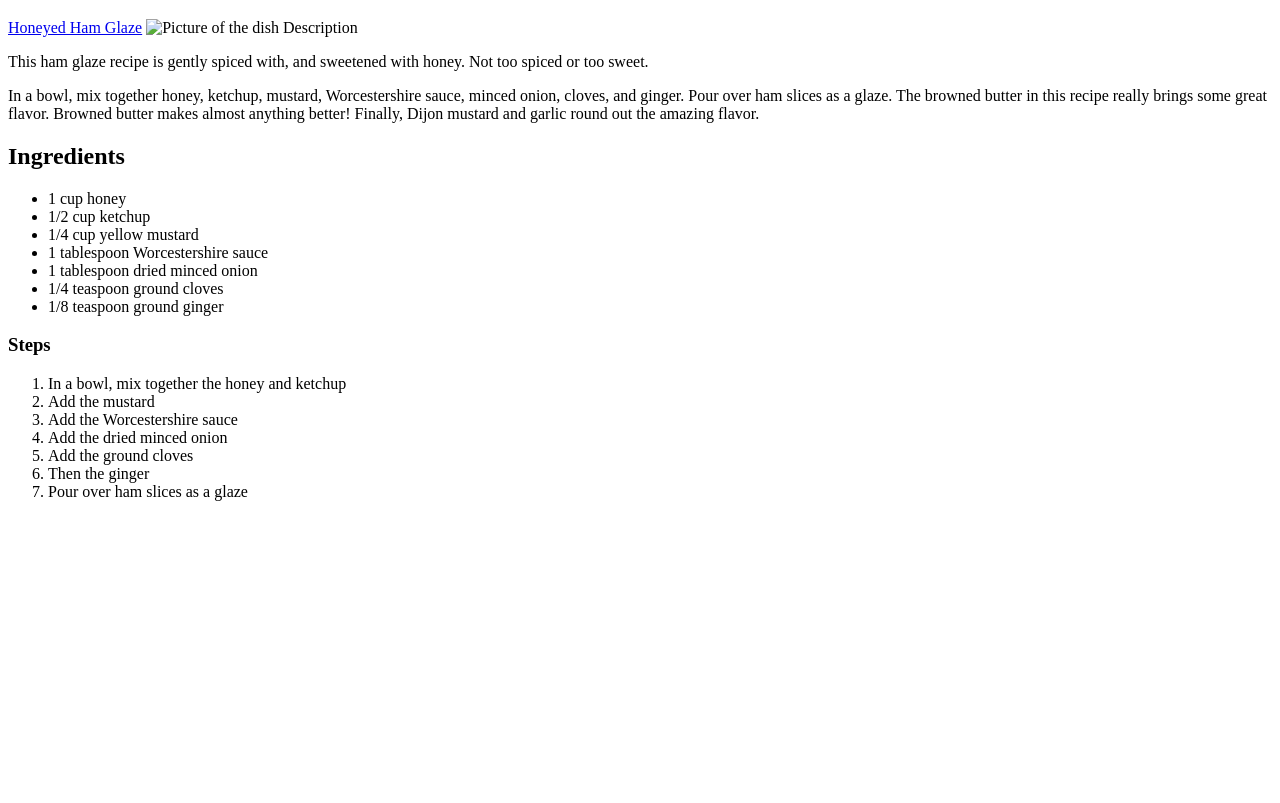
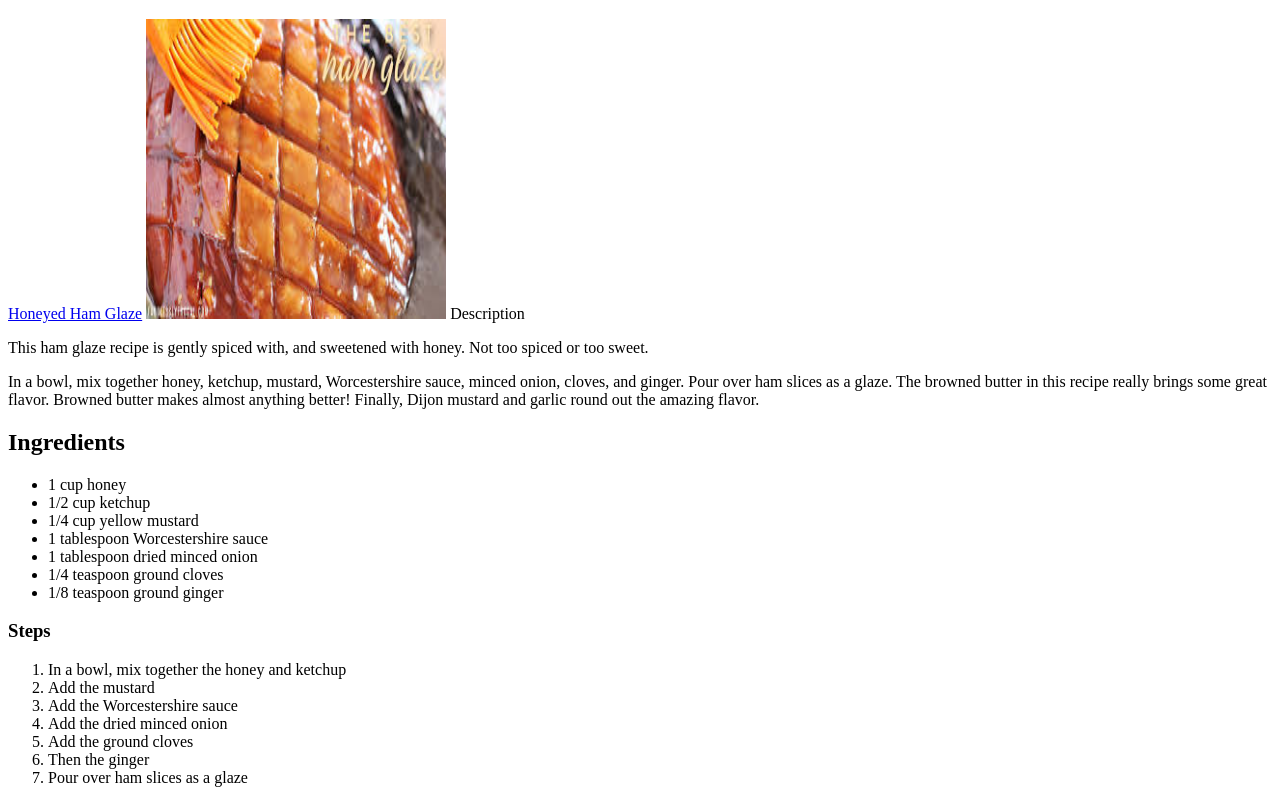
Before and after one commit to WaficA/odin-recipes, a plain HTML site: page recipes/honeyedHamGlaze.html in a window 1280 px wide. Shown: the part 61-864 px from the top of the page. Before the commit the page ends 800 px from the top, so only its background shows below. Drawn offline with Linux system fonts and the light colour scheme.

Commit message:
rectified path for image

```diff
--- a/recipes/honeyedHamGlaze.html
+++ b/recipes/honeyedHamGlaze.html
@@ -8,7 +8,7 @@
 <body>
     <h1>Honeyed Ham Glaze</h1>
     <a href="https://www.allrecipes.com/recipe/23697/honeyed-ham-glaze/" target="_blank" rel="noopener noreferrer">Honeyed Ham Glaze</a>
-<img src="../images.jpeg" alt="Picture of the dish" height="300" width="300">
+<img src="/img/images.jpeg" alt="Picture of the dish" height="300" width="300">
 <h>Description</h>
 <p>This ham glaze recipe is gently spiced with, and sweetened with honey. Not too spiced or too sweet.</p>
 <p>In a bowl, mix together honey, ketchup, mustard, Worcestershire sauce, minced onion, cloves, and ginger. Pour over ham slices as a glaze. The browned butter in this recipe really brings some great flavor. Browned butter makes almost anything better! Finally, Dijon mustard and garlic round out the amazing flavor. </p>
```
